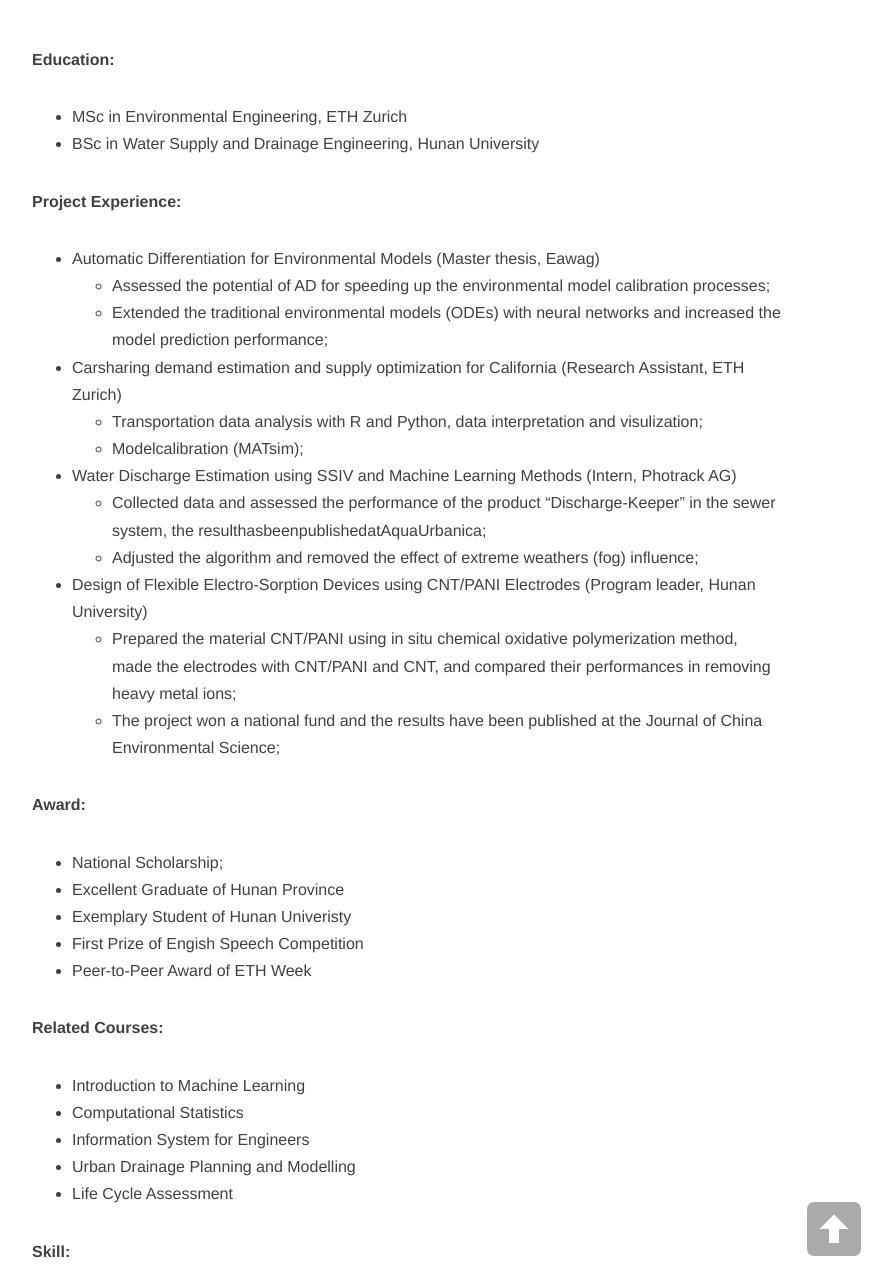
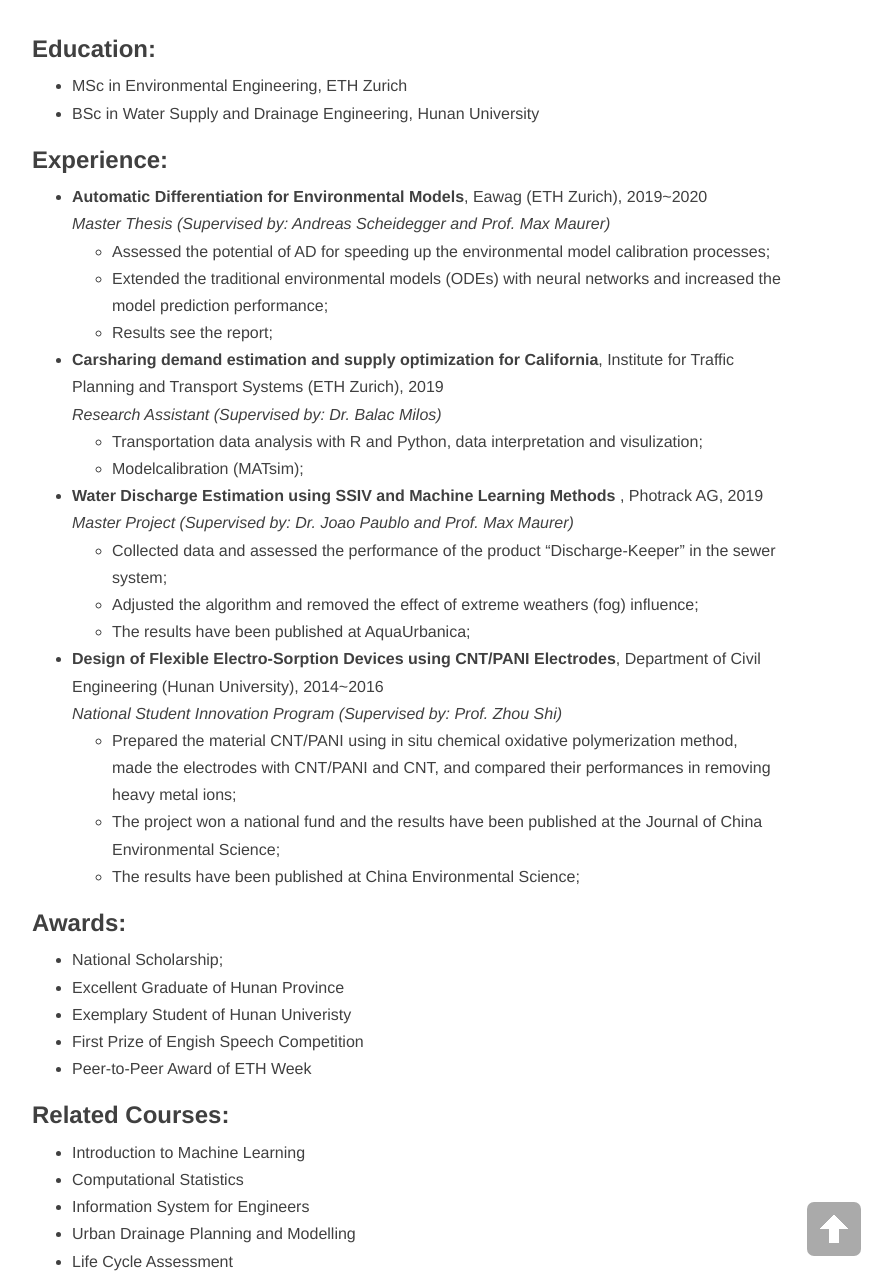
Before and after one commit to LiWang1/blog, a Jekyll site: the page built from about.md, in a window 1280 px wide and 1400 px high, scrolled down 190 px, cut to the strip 114-1400 px from the top of the window. Shown: the whole strip, without its empty margins (233-1125 px from the left). Built offline with Jekyll 4.4.1, drawn with Linux system fonts in a browser that asks for light colours; nearby versions of some CDN libraries; some of the changed text lies outside the part shown.

Commit message:
Update about.md

```diff
--- a/about.md
+++ b/about.md
@@ -5,47 +5,53 @@ description: Master's student at ETH Zurich
 header-img: "img/li.jpg"
 ---
 
-**Education:**
+### Education:
 * [MSc in Environmental Engineering, ETH Zurich](https://ethz.ch/)
 * [BSc in Water Supply and Drainage Engineering, Hunan University](http://www-en.hnu.edu.cn/)
 
-**Project Experience:**
-* [Automatic Differentiation for Environmental Models](https://github.com/LiWang1/masterthesis)
-  (Master thesis, Eawag)
+### Experience:
+* __[Automatic Differentiation for Environmental Models](https://github.com/LiWang1/masterthesis)__, Eawag (ETH Zurich), 2019~2020
+*Master Thesis (Supervised by: Andreas Scheidegger and Prof. Max Maurer)*
   * Assessed the potential of AD for speeding up the environmental model calibration processes;
   * Extended the traditional environmental models (ODEs) with neural networks and increased the model prediction performance;
+  * [Results see the report;](https://www.overleaf.com/read/rztwzbrsmtwm)
 
-* [Carsharing demand estimation and supply optimization for California](https://github.com/LiWang1/hiwi_ivt) (Research Assistant, ETH Zurich)
+* __[Carsharing demand estimation and supply optimization for California](https://github.com/LiWang1/hiwi_ivt)__, Institute for Traffic Planning and Transport Systems (ETH Zurich), 2019
+*Research Assistant (Supervised by: Dr. Balac Milos)*
   * Transportation data analysis with R and Python, data interpretation and visulization;
   * Modelcalibration (MATsim);
 
-* Water Discharge Estimation using SSIV and Machine Learning Methods (Intern, Photrack AG)
-  * Collected data and assessed the performance of the product "Discharge-Keeper" in the sewer system, the resulthasbeenpublishedatAquaUrbanica;
+* __Water Discharge Estimation using SSIV and Machine Learning Methods__ , Photrack AG, 2019
+*Master Project (Supervised by: Dr. Joao Paublo and Prof. Max Maurer)*
+  * Collected data and assessed the performance of the product "Discharge-Keeper" in the sewer system;
   * Adjusted the algorithm and removed the effect of extreme weathers (fog) influence;
+  * The results have been published at [AquaUrbanica](https://www.researchgate.net/profile/M_Burkhardt/publication/337772421_Regenwasser_weiterdenken_-_Bemessen_trifft_Gestalten_-_Tagungsband_der_Aqua_Urbanica_2019/links/5de95d164585159aa4658dc0/Regenwasser-weiterdenken-Bemessen-trifft-Gestalten-Tagungsband-der-Aqua-Urbanica-2019.pdf#page=41);
 
-* [Design of Flexible Electro-Sorption Devices using CNT/PANI Electrodes](http://www.zghjkx.com.cn/CN/article/downloadArticleFile.do?attachType=PDF&id=14900) (Program leader, Hunan University)
+* __[Design of Flexible Electro-Sorption Devices using CNT/PANI Electrodes](http://www.zghjkx.com.cn/CN/article/downloadArticleFile.do?attachType=PDF&id=14900)__, Department of Civil Engineering (Hunan University), 2014~2016
+*National Student Innovation Program (Supervised by: Prof. Zhou Shi)*
   * Prepared the material CNT/PANI using in situ chemical oxidative polymerization method, made the electrodes with CNT/PANI and CNT, and compared their performances in removing heavy metal ions;
   * The project won a national fund and the results have been published at the Journal of China Environmental Science;
+  * The results have been published at [China Environmental Science](http://www.zghjkx.com.cn/CN/article/downloadArticleFile.do?attachType=PDF&id=14900);
 
-**Award:**
+### Awards:
 * [National Scholarship](https://baike.baidu.com/item/%E5%9B%BD%E5%AE%B6%E5%A5%96%E5%AD%A6%E9%87%91);
 * Excellent Graduate of Hunan Province
 * Exemplary Student of Hunan Univeristy
 * First Prize of Engish Speech Competition
 * [Peer-to-Peer Award of ETH Week](https://ethz.ch/en/the-eth-zurich/sustainability/education/ETHweek/previous-editions/2018-Energy-Matters/eth-week-diary.html)
 
-**Related Courses:**
+### Related Courses:
 * [Introduction to Machine Learning](https://las.inf.ethz.ch/teaching/introml-s20)
 * [Computational Statistics](https://stat.ethz.ch/lectures/ss19/comp-stats.php)
 * [Information System for Engineers](https://www.systems.ethz.ch/courses/spring2020/ise)
 * [Urban Drainage Planning and Modelling](https://sww.ifu.ethz.ch/education/lectures/urban-drainage.html)
 * [Life Cycle Assessment](https://esd.ifu.ethz.ch/studium/lectures/2020.html)
 
-**Skill:**
+### Skills:
 * Good programming skills: R, Python, Julia;
 * Language: proficient in English and Chinese;
 * Good communication and collaboration;
 * Good knowledge of statistics and data analysis (MySQL).
 
-**Habbit:**
+### Habbits:
 * Hiking, Swimming, Jogging, Badminton.
```
